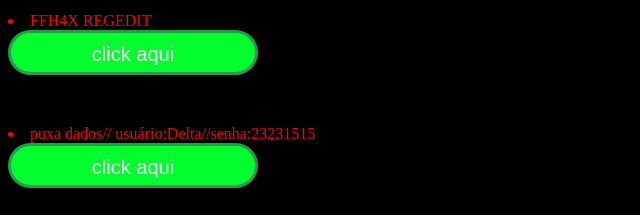
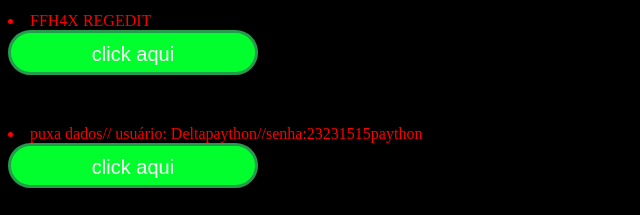
Before and after one commit to comeiavipz/Darkwebdeepweb, a plain HTML site: page index.html in a window 1280 px wide. Shown: the part 2960-3175 px from the top of the page, without its empty margins (0-640 px from the left). Drawn offline with Linux system fonts and the light colour scheme.

Commit message:
Update index.html

```diff
--- a/index.html
+++ b/index.html
@@ -58,7 +58,7 @@
 <li>FFH4X REGEDIT</li>
 <button onclick="window.location.href = 'https://www.mediafire.com/file/ni1g5jhdijq2qnl/REGEDIT_FFH4X_XITADA_ATUALIZADA.rar/file?dkey=w0v8esn2nba&r=98'"> click aqui </button>
 </button>
-<li>puxa dados// usuário:Delta//senha:23231515</li>
+<li>puxa dados// usuário: Deltapaython//senha:23231515paython</li>
 <button onclick="window.location.href = 'https://www.i-find.org/painel'"> click aqui </button>
 <li>mega link vídeos coletados da deep web</li>
 <li>senha do arquivo:dackweb</li>
```
